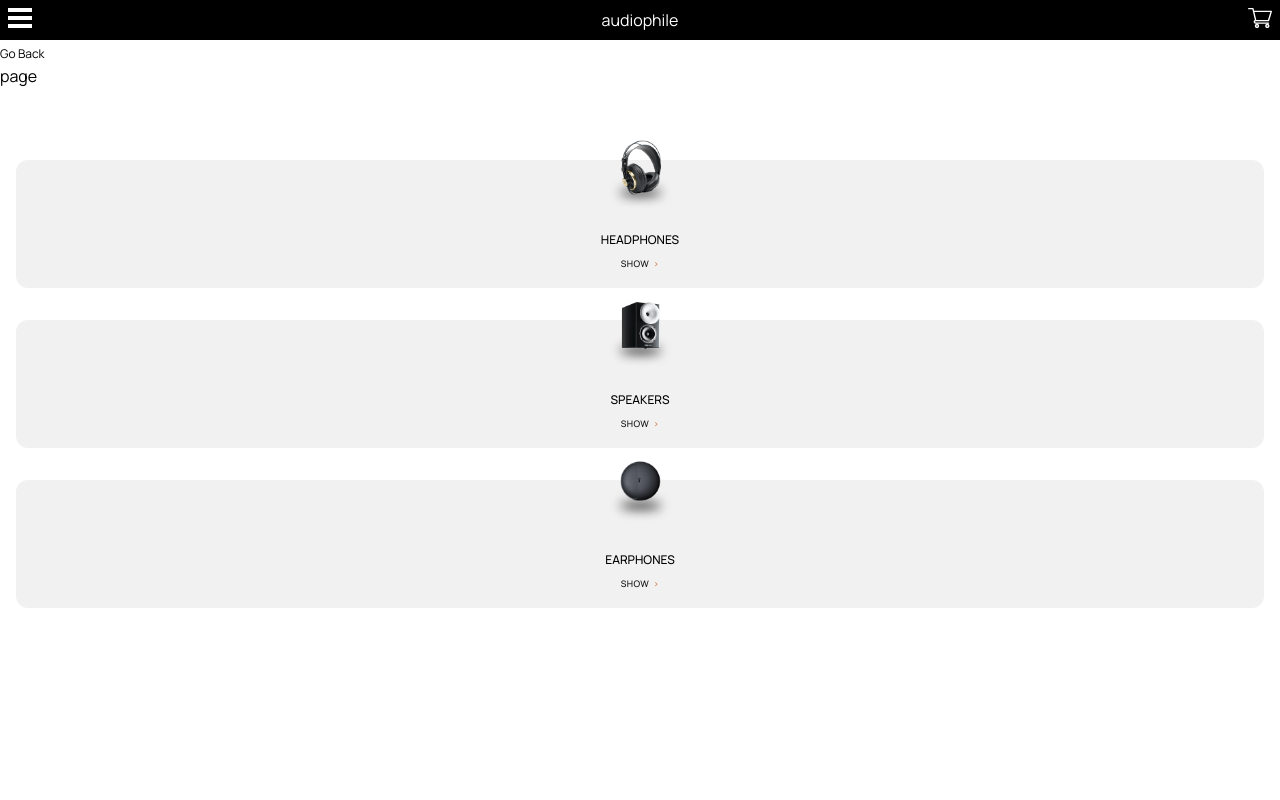
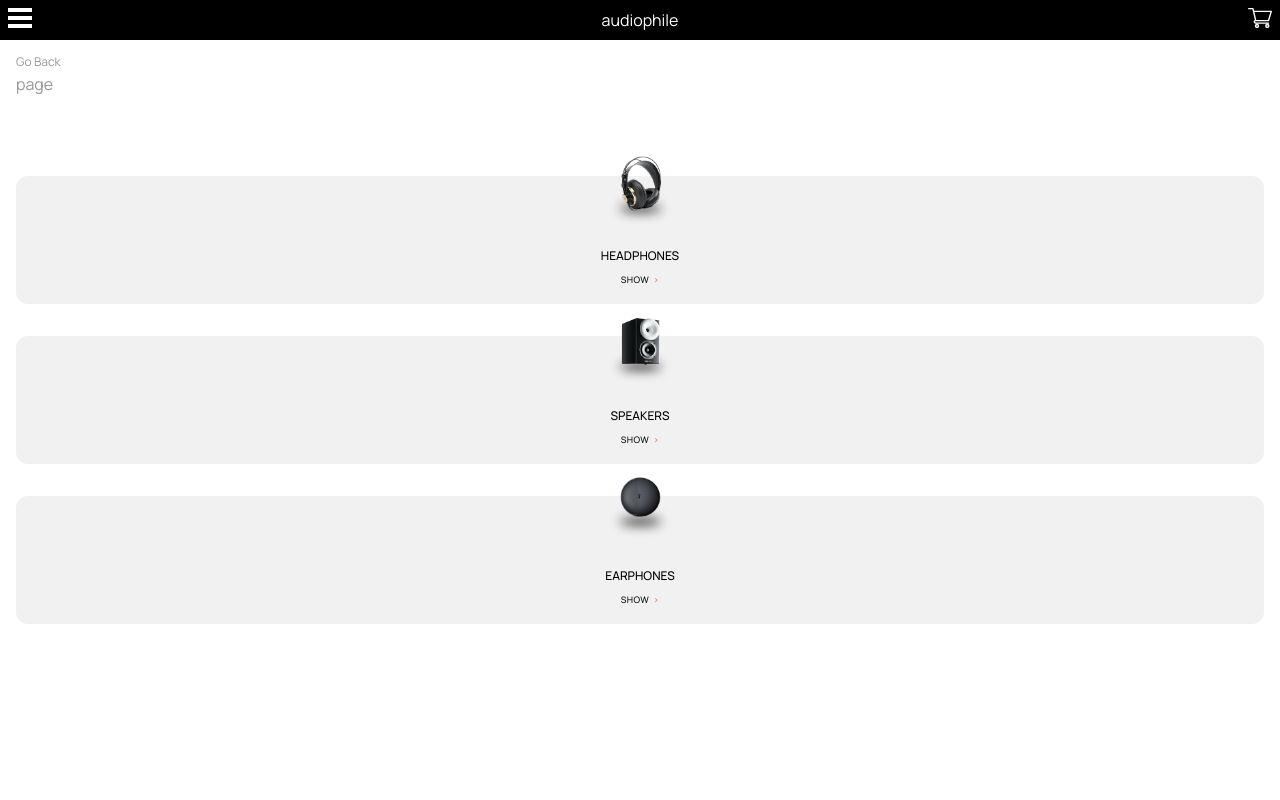
Before and after one commit to Dotjos/audiophile-ecommerce, a Next.js app: page /productDetail/1 in a window 1280 px wide. Shown: the top 800 px of the page. Built offline with nearby package versions, Linux system fonts and the light colour scheme.

Commit message:
update-goback

```diff
--- a/src/app/Components/Goback.tsx
+++ b/src/app/Components/Goback.tsx
@@ -1,13 +1,19 @@
+"use client";
 import { useRouter } from "next/navigation";
 
 
 export function Goback() {
     const router=useRouter();
     function handleBackNavigation(){
+      if (typeof window !== 'undefined' && window.history.length > 1) {
         router.back();
+      } else {
+        // Fallback: navigate to home or parent route
+        router.push('/');
+      }
     }
     return (
-      <button onClick={handleBackNavigation} className="text-xs text-PureBlack-100 hover:text-BurntSienna-100">
+      <button onClick={handleBackNavigation} className="text-xs text-Gray-200 hover:text-BurntSienna-100">
         Go Back
       </button>
     );
--- a/src/app/category/[category]/page.tsx
+++ b/src/app/category/[category]/page.tsx
@@ -2,7 +2,6 @@ import { notFound } from 'next/navigation';
 import { getProductsByCategory } from '../../lib/products';
 import { VALID_CATEGORIES,validCategory } from '../../lib/constants';
 import { Button } from '@/app/Components';
-import { Key, ReactElement, JSXElementConstructor, ReactNode, ReactPortal } from 'react';
 
 interface CategoryPageProps {
   params: Promise<{
--- a/src/app/productDetail/[id]/page.tsx
+++ b/src/app/productDetail/[id]/page.tsx
@@ -1,20 +1,16 @@
-"use client";
 import { Goback } from "@/app/Components/Goback";
-import { useRouter } from "next/navigation";
 
 
+export default async function Page() {
 
-const page = () => {
+  function fetchProductDetails() {}
 
-    //remeber to create a go back functionality button when you come back
 
   return (
-    <div>
+    <div className="px-4 py-2 text-Gray-200">
       <Goback />
       <div>page</div>
     </div>
   );
 
 };
-
-export default page;
```
